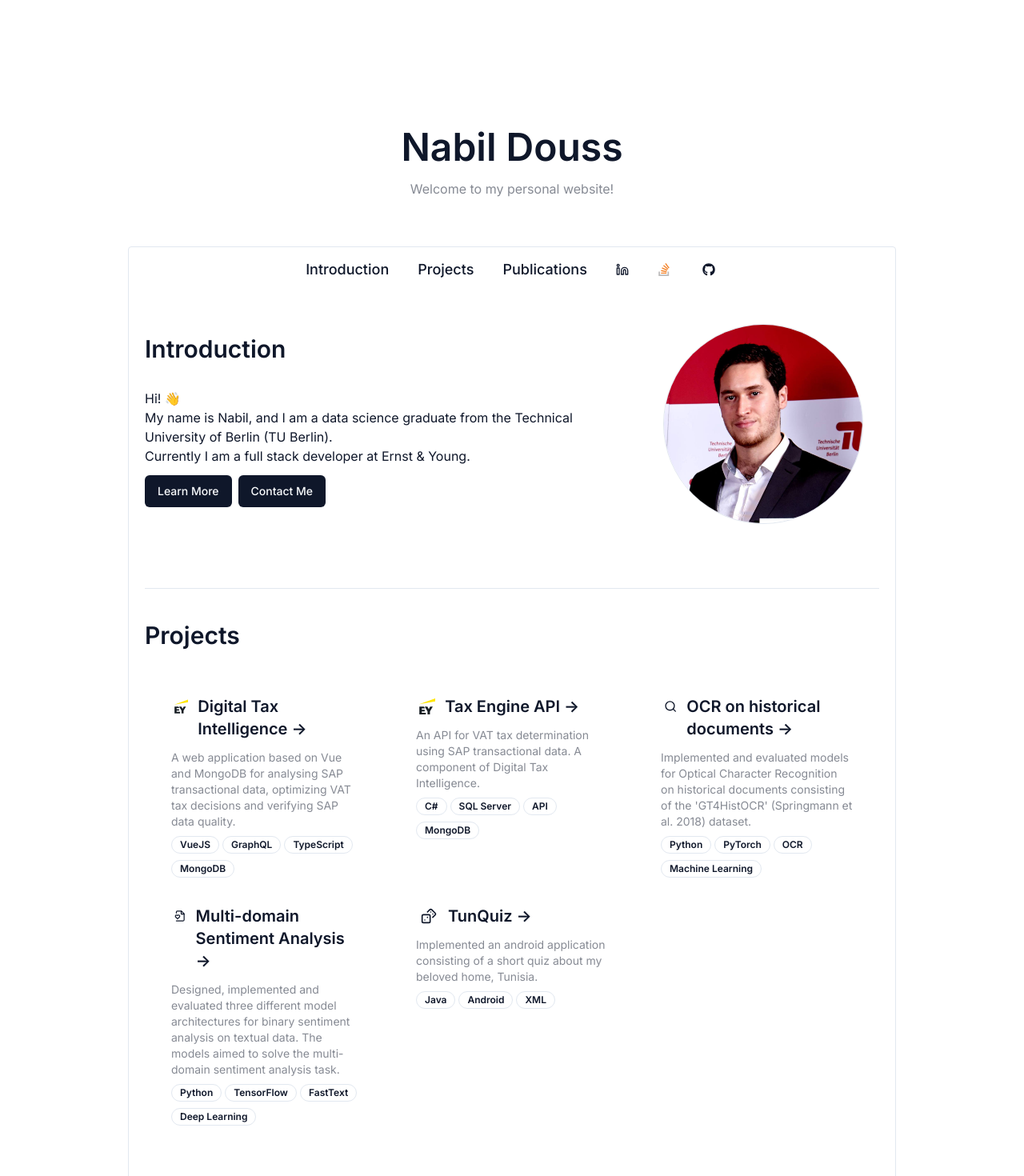
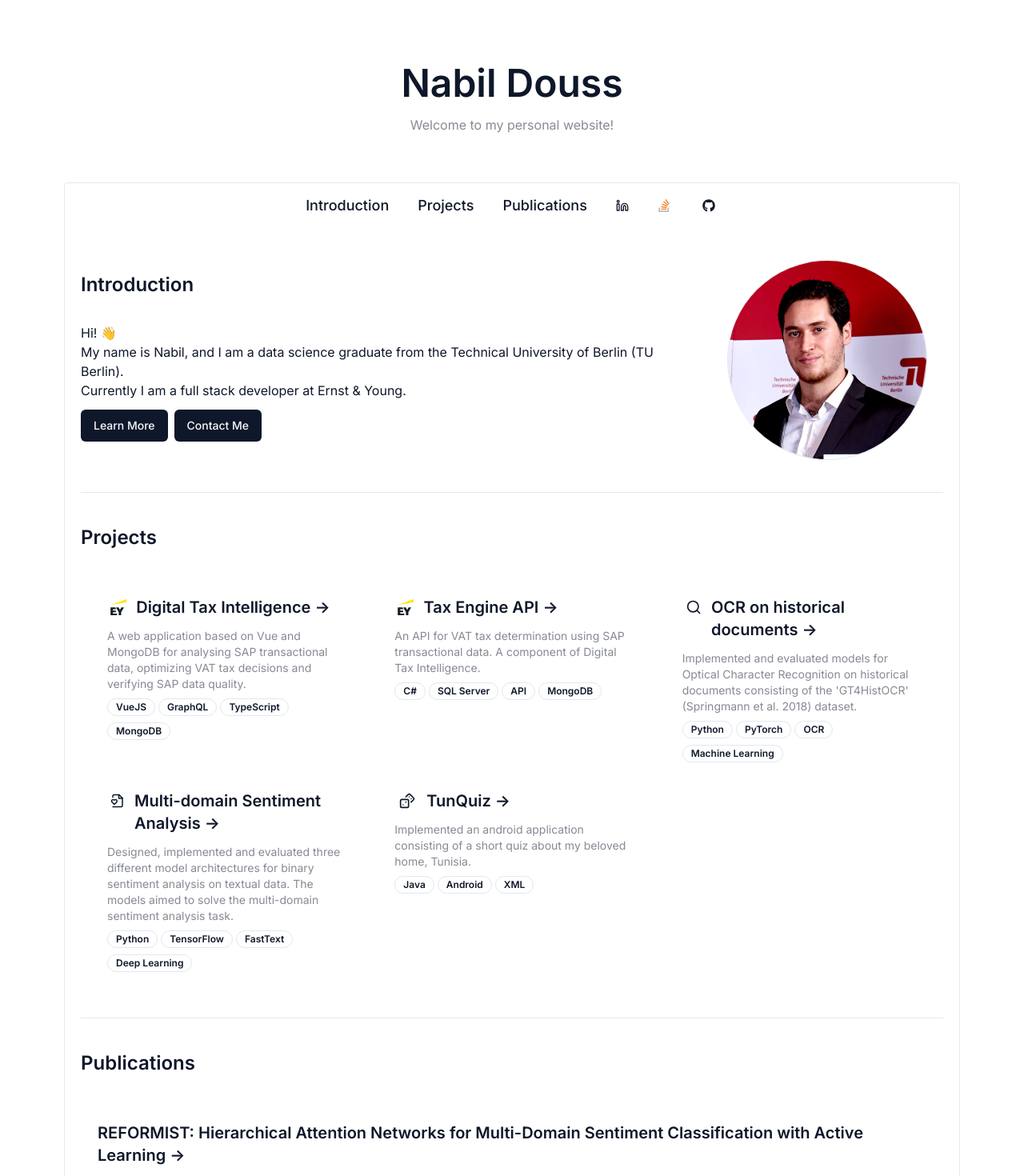
Before and after one commit to nabildouss/nabildouss.github.io, a Next.js app: page / in a window 1280 px wide. Shown: the top 1470 px of the page at 80% size. Built offline with nearby package versions, Linux system fonts and the light colour scheme.

Commit message:
refactor: styling choices

```diff
--- a/app/page.tsx
+++ b/app/page.tsx
@@ -13,7 +13,7 @@ export default function Home() {
 
         <div className='lg:flex lg:justify-between'>
           <div className="self-center lg:w-2/3">
-            <h2 className='text-3xl font-semibold mb-8'>Introduction</h2>
+            <h2 className='text-2xl font-semibold mb-8'>Introduction</h2>
             <p>Hi! &#128075;<br/>
                 My name is Nabil, and I am a data science graduate from the Technical University of Berlin (TU
                 Berlin).<br/>
@@ -24,19 +24,19 @@ export default function Home() {
                     <Link href="/Resume" target="_blank" rel="noopener noreferrer">Learn More</Link>
                   </Button>
                   <Button className='mr-2' asChild>
-                    <Link href={siteConfig.links.email}>Contact Me</Link>
+                    <a href={siteConfig.links.email}>Contact Me</a>
                   </Button>
             </div>
           </div>
           <span className='flex mt-2 justify-center'><Image className="rounded-full border lg:mr-5 "alt="My Photo" width={250} height={250} src="/lebenslauf.jpg"/></span>
         </div>
       </section>
-      <hr className='mt-20'/>
+      <hr className='mt-10'/>
       <section className="mt-10" id="projects">
         <div>
             <div>
                 <header>
-                    <h2 className='text-3xl font-semibold mb-10'>Projects</h2>
+                    <h2 className='text-2xl font-semibold mb-10'>Projects</h2>
                 </header>
                 <div className="grid lg:grid-cols-3 text-center lg:mb-0 lg:text-left justify-between">
                 {
@@ -72,12 +72,12 @@ export default function Home() {
             </div>
         </div>
       </section>
-      <hr className='mt-20'/>
+      <hr className='mt-10'/>
       <section className="mt-10" id="publications">
         <div>
             <div>
                 <header>
-                    <h2 className='text-3xl font-semibold mb-10'>Publications</h2>
+                    <h2 className='text-2xl font-semibold mb-10'>Publications</h2>
                 </header>
                 <div className="mb-32 grid text-center lg:mb-0 lg:grid-flow-col-dense lg:text-left justify-between">
                 {
--- a/components/appShell.tsx
+++ b/components/appShell.tsx
@@ -6,7 +6,7 @@ export function AppShell({
     children: React.ReactNode
   }) {
   return (
-    <main className="flex min-h-screen flex-col items-center justify-between p-40">
+    <main className="flex min-h-screen flex-col items-center justify-between p-20">
       <div className="relative mb-10 text-center">
         <div className="grid text-5xl place-items-center font-semibold mb-4">
         Nabil Douss</div>
```
